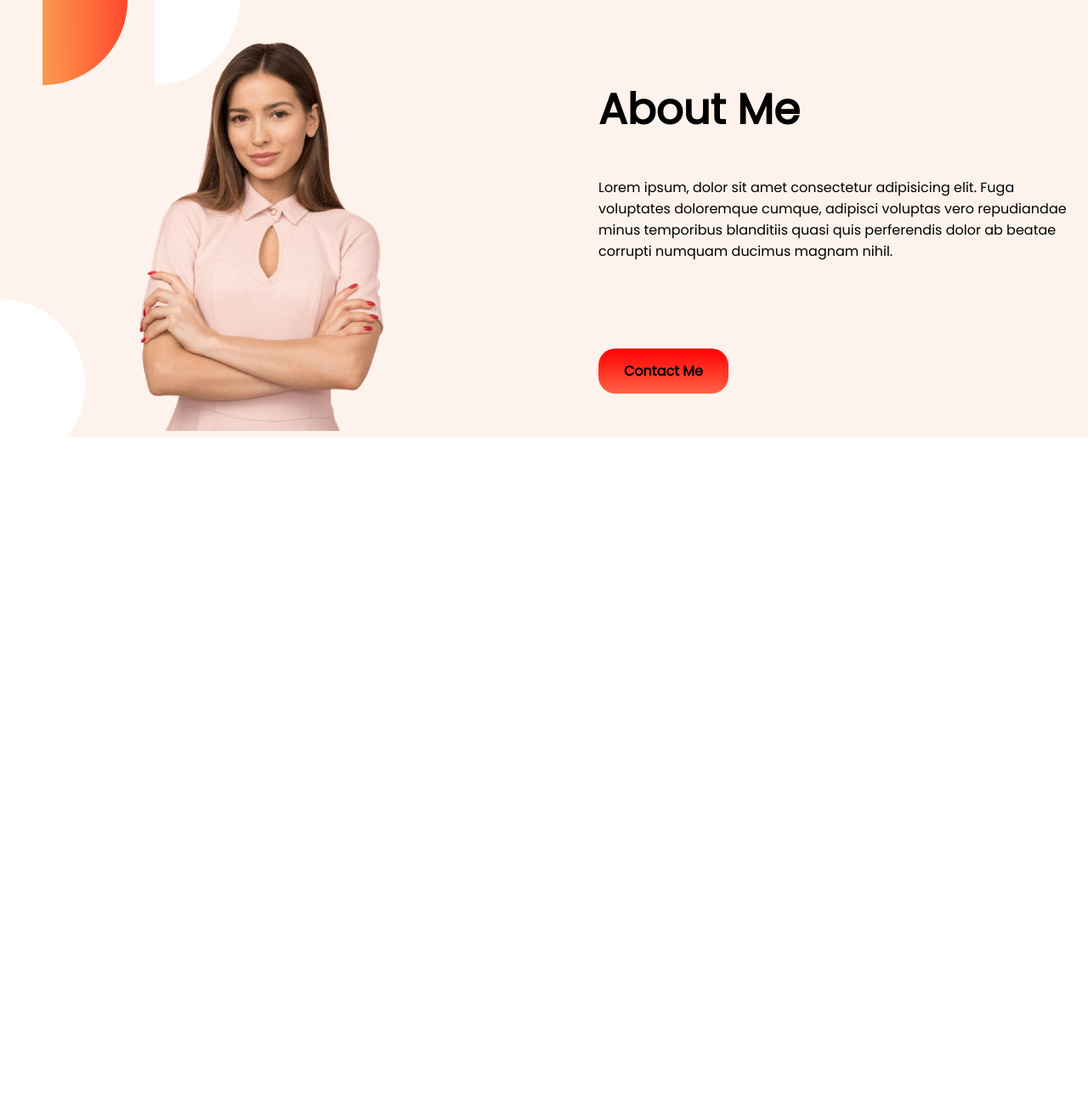
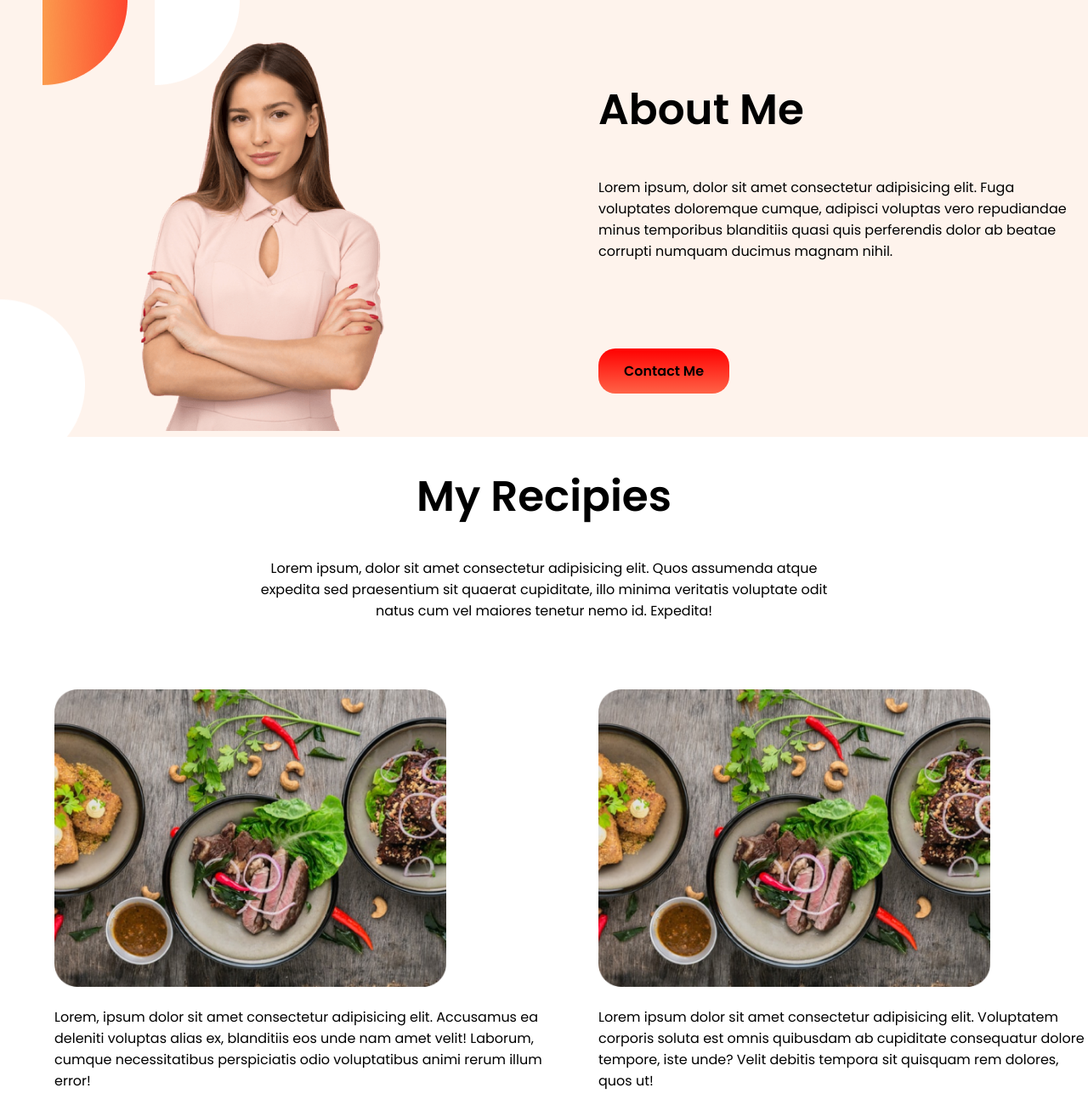
Before and after one commit to tuhin902/eat-healthy, a plain HTML site: page index.html in a window 1280 px wide. Shown: the part 690-1990 px from the top of the page at 85% size. Before the commit the page ends 1204 px from the top, so only its background shows below. Drawn offline with Linux system fonts and the light colour scheme.

Commit message:
third commit

```diff
--- a/index.html
+++ b/index.html
@@ -10,13 +10,17 @@
     <link rel="preconnect" href="https://fonts.googleapis.com">
     <link rel="preconnect" href="https://fonts.gstatic.com" crossorigin>
     <link href="https://fonts.googleapis.com/css2?family=Poppins&display=swap" rel="stylesheet">
+    <link rel="preconnect" href="https://fonts.googleapis.com">
+    <link rel="preconnect" href="https://fonts.gstatic.com" crossorigin>
+    <link href="https://fonts.googleapis.com/css2?family=Poppins:wght@400;600&display=swap" rel="stylesheet">
+
 
 </head>
 
 <body>
     <section class="container">
         <div class="half-width">
-            <h1> <span class="color"> Skip </span> The Diet, Just Eat Healthy With Food Network</h1>
+            <h1 class="bold"> <span class="color"> Skip </span> The Diet, Just Eat Healthy With Food Network</h1>
             <p class="padding-bottom">Imagine you don't need any diet because we provide healthy and delicious food for
                 you!</p>
             <a class="link-button" target="_blank"
@@ -31,7 +35,7 @@
             <img id="mid-banner-img" src="images/female/Person Image.png" alt="">
         </div>
         <div class="half-width">
-            <h1 class="padding">About Me</h1>
+            <h1 class="padding bold">About Me</h1>
             <p class="p">Lorem ipsum, dolor sit amet consectetur adipisicing elit. Fuga voluptates
                 doloremque cumque, adipisci
                 voluptas vero repudiandae minus temporibus blanditiis quasi quis perferendis dolor ab beatae corrupti
@@ -39,6 +43,26 @@
             <a class="link-button" target="_blank" href="">Contact Me</a>
         </div>
     </section>
+    <div class="text">
+        <h1>My Recipies</h1>
+        <p>Lorem ipsum, dolor sit amet consectetur adipisicing elit. Quos assumenda atque expedita sed praesentium
+            sit quaerat cupiditate, illo minima veritatis voluptate odit natus cum vel maiores tenetur nemo id.
+            Expedita!</p>
+    </div>
+    <section class="container my-recipies">
+        <div class="half-width">
+            <img src="images/food/Project Cover1.jpg" alt="">
+            <p>Lorem, ipsum dolor sit amet consectetur adipisicing elit. Accusamus ea deleniti voluptas alias ex,
+                blanditiis eos unde nam amet velit! Laborum, cumque necessitatibus perspiciatis odio voluptatibus animi
+                rerum illum error!</p>
+        </div>
+        <div class="half-width">
+            <img src="images/food/Project Cover1.jpg" alt="">
+            <p>Lorem ipsum dolor sit amet consectetur adipisicing elit. Voluptatem corporis soluta est omnis quibusdam
+                ab cupiditate consequatur dolore tempore, iste unde? Velit debitis tempora sit quisquam rem dolores,
+                quos ut!</p>
+        </div>
+    </section>
 
 </body>
 
--- a/style.css
+++ b/style.css
@@ -3,9 +3,14 @@ body {
     margin: 0;
 }
 
+.bold {
+    font-family: 'Poppins', sans-serif;
+    font-weight: 900;
+}
+
 h1 {
     font-size: 50px;
-    font-weight: 700;
+    font-weight: bolder;
 }
 
 .container {
@@ -58,3 +63,13 @@ h1 {
     padding-top: 50px;
     padding-left: 100px;
 }
+
+.text {
+    text-align: center;
+
+}
+
+.text p {
+    padding-left: 300px;
+    padding-right: 300px;
+}
```
